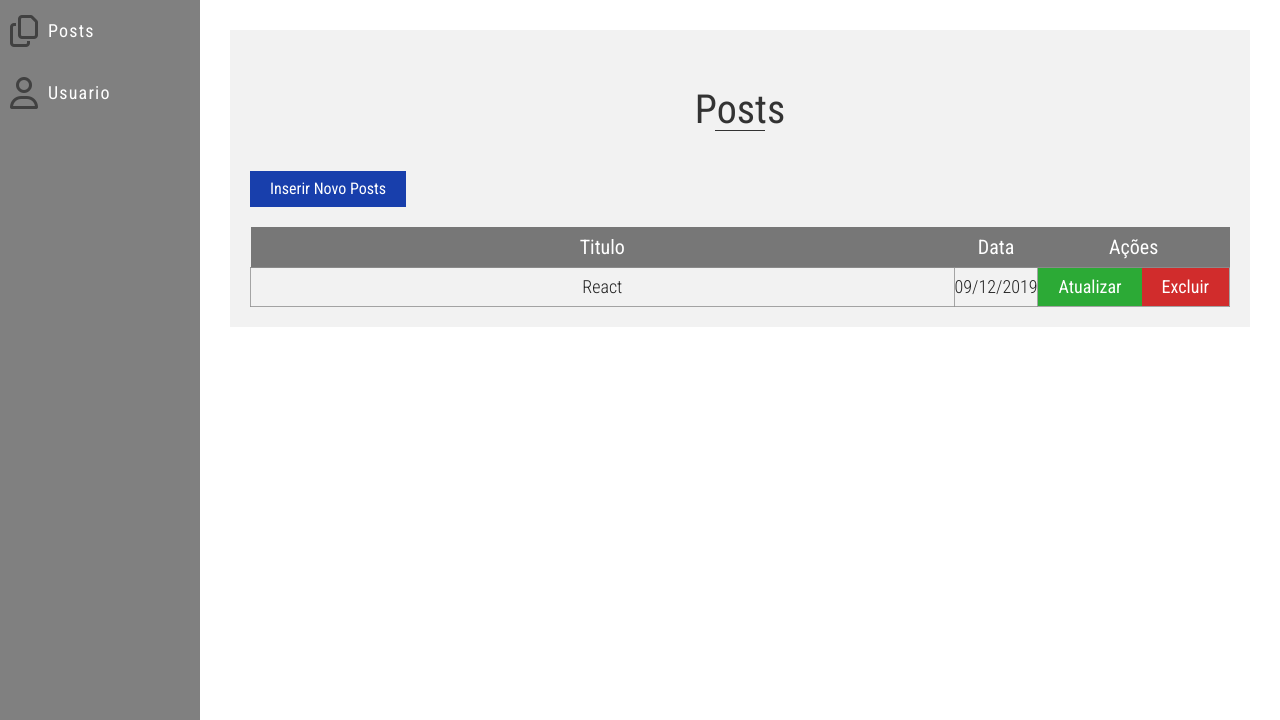
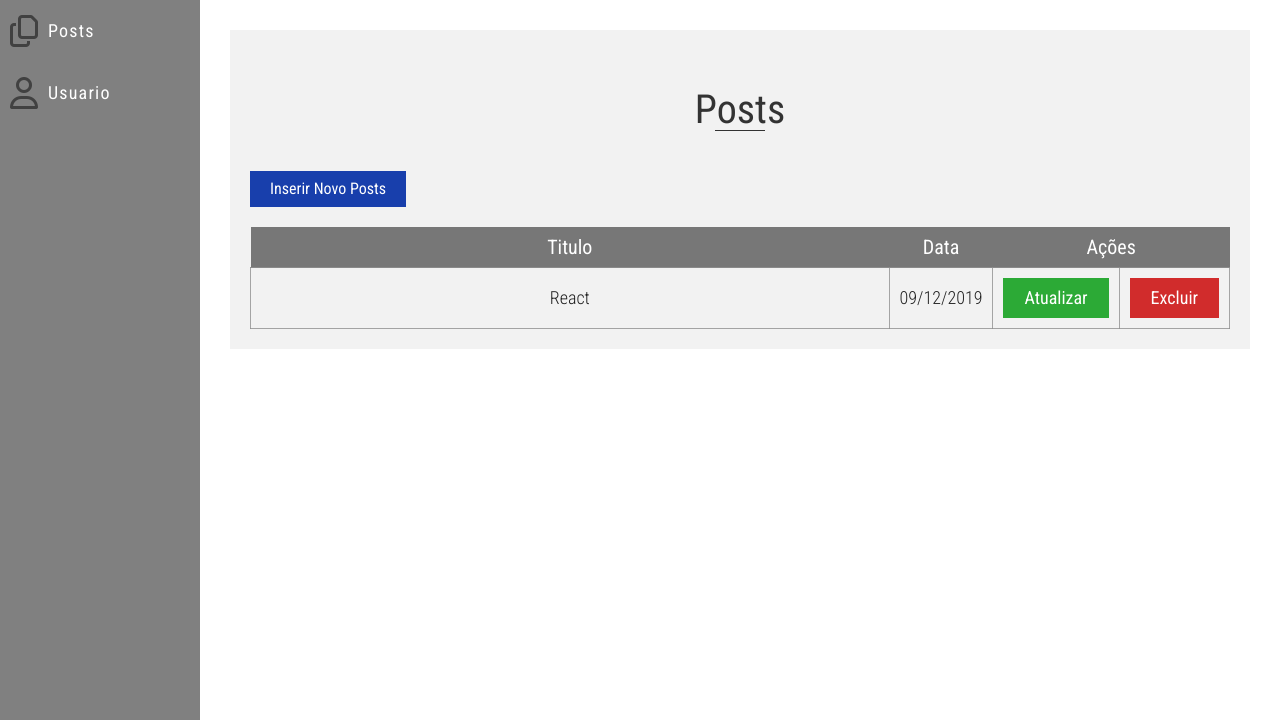
Before and after one commit to rodrigoviturino/microblog, a PHP site: page /admin-posts.html in a window 1280 px wide. Shown: the part 80-800 px from the top of the page. Run offline with PHP 8.4, Linux system fonts and the light colour scheme; some libraries are stand-ins or nearby versions; some web fonts are replaced.

Commit message:
Criação da pagina de admin com menu lateral e sendo feito a estilização, com sessões de posts, adicionando tabela e botões para o crud e o modal

```diff
--- a/admin-posts.html
+++ b/admin-posts.html
@@ -13,7 +13,7 @@
 <header class="header-admin">
     <div class="container header-admin__wrapper">
         <div class="grid-5 header-admin__wrapper__logo">
-            <a href="#">
+            <a href="admin.html">
                 Admin - Microblog
             </a>
         </div>
@@ -54,7 +54,7 @@
             </ul>
         </aside>
 
-        <section class="main-admin__wrapper__content">
+        <section class="main-admin__wrapper__content-posts">
 
             <!-- <div class="breadcrumb">
                 <p>Home / Posts</p>
@@ -80,7 +80,7 @@
                     <tr>
                         <th>Titulo</th>
                         <th>Data</th>
-                        <th>Ações</th>
+                        <th colspan="2">Ações</th>
                     </tr>
                 </thead>
 
@@ -90,6 +90,8 @@
                         <td>09/12/2019</td>
                         <td>
                             <a href="#" class="btn-update">Atualizar</a>
+                        </td>
+                        <td>
                             <a href="#" class="btn-delete">Excluir</a>
                         </td>
                     </tr>
--- a/sass/page/_panel.scss
+++ b/sass/page/_panel.scss
@@ -101,7 +101,7 @@
             }
         }
 
-        &__content {
+        &__content-posts {
             padding: 20px;
             width: 100%;
             margin: 30px 30px 30px 230px;
@@ -170,6 +170,7 @@
                     tr {
 
                         td {
+                            padding: 10px;
                             text-align: center;
                             width: 100%;
                             font-weight: 300;
@@ -179,9 +180,10 @@
 
                             .btn-update {
                                 display: table-cell;
-                                border-right: solid 0px rgba(34, 34, 34, 0.404);
                                 color: #fff;
+                                width: 100%;
                                 text-decoration: none;
+                                border: solid 1px rgb(44, 170, 54);
                                 padding: 10px 20px;
                                 background-color: rgb(44, 170, 54);
                                 transition: all 0.7s;
@@ -192,7 +194,7 @@
                                     transition: all 0.7s;
                                     background-color: transparent;
                                     color: rgb(44, 170, 54);
-                                    border: solid 0px rgb(44, 170, 54);
+                                    border: solid 1px rgb(44, 170, 54);
                                 }
                             }
 
@@ -202,13 +204,14 @@
                                 color: #fff;
                                 text-decoration: none;
                                 padding: 10px 20px;
+                                border: solid 1px rgb(209, 44, 44);
                                 background-color:rgb(209, 44, 44);
                                 @include type-7(16);
                                 &:hover {
                                     transition: all 0.7s;
                                     background-color: transparent;
                                     color: rgb(209, 44, 44);
-                                    border: solid 0px rgb(209, 44, 44);
+                                    border: solid 1px rgb(209, 44, 44);
                                 }
                             }
                         }
--- a/style.css
+++ b/style.css
@@ -1512,7 +1512,7 @@ img {
   font-family: "Roboto Condensed", sans-serif;
   font-size: 1.125em;
 }
-.main-admin__wrapper__content {
+.main-admin__wrapper__content-posts {
   padding: 20px;
   width: 100%;
   margin: 30px 30px 30px 230px;
@@ -1524,17 +1524,17 @@ img {
   /* Table Posts */
   /* end Table Posts */
 }
-.main-admin__wrapper__content .block-title {
+.main-admin__wrapper__content-posts .block-title {
   padding: 40px 0;
 }
-.main-admin__wrapper__content .block-title h2 {
+.main-admin__wrapper__content-posts .block-title h2 {
   text-align: center;
   color: #333;
   font-weight: 400;
   font-family: "Roboto Condensed", sans-serif;
   font-size: 2.5em;
 }
-.main-admin__wrapper__content .block-title h2::after {
+.main-admin__wrapper__content-posts .block-title h2::after {
   content: "";
   display: block;
   background-color: #333;
@@ -1542,10 +1542,10 @@ img {
   width: 50px;
   height: 1px;
 }
-.main-admin__wrapper__content .insert-posts {
+.main-admin__wrapper__content-posts .insert-posts {
   margin-bottom: 20px;
 }
-.main-admin__wrapper__content .insert-posts .btn-insert-posts {
+.main-admin__wrapper__content-posts .insert-posts .btn-insert-posts {
   display: inline-block;
   padding: 10px 20px;
   background-color: #183fac;
@@ -1556,13 +1556,13 @@ img {
   font-family: "Roboto Condensed", sans-serif;
   font-size: 1em;
 }
-.main-admin__wrapper__content .table-posts {
+.main-admin__wrapper__content-posts .table-posts {
   width: 100%;
 }
-.main-admin__wrapper__content .table-posts thead tr {
+.main-admin__wrapper__content-posts .table-posts thead tr {
   text-align: center;
 }
-.main-admin__wrapper__content .table-posts thead tr th {
+.main-admin__wrapper__content-posts .table-posts thead tr th {
   background-color: #777;
   color: #fff;
   font-weight: 400;
@@ -1571,7 +1571,8 @@ img {
   font-family: "Roboto Condensed", sans-serif;
   font-size: 1.25em;
 }
-.main-admin__wrapper__content .table-posts tbody tr td {
+.main-admin__wrapper__content-posts .table-posts tbody tr td {
+  padding: 10px;
   text-align: center;
   width: 100%;
   font-weight: 300;
@@ -1580,39 +1581,41 @@ img {
   font-family: "Roboto Condensed", sans-serif;
   font-size: 1.125em;
 }
-.main-admin__wrapper__content .table-posts tbody tr td .btn-update {
+.main-admin__wrapper__content-posts .table-posts tbody tr td .btn-update {
   display: table-cell;
-  border-right: solid 0px rgba(34, 34, 34, 0.404);
+  color: #fff;
+  width: 100%;
+  text-decoration: none;
+  border: solid 1px #2caa36;
+  padding: 10px 20px;
+  background-color: #2caa36;
+  transition: all 0.7s;
+  font-weight: 400;
+  font-family: "Roboto Condensed", sans-serif;
+  font-size: 1em;
+}
+.main-admin__wrapper__content-posts .table-posts tbody tr td .btn-update:hover {
+  transition: all 0.7s;
+  background-color: transparent;
+  color: #2caa36;
+  border: solid 1px #2caa36;
+}
+.main-admin__wrapper__content-posts .table-posts tbody tr td .btn-delete {
+  display: table-cell;
+  font-weight: 400;
   color: #fff;
   text-decoration: none;
   padding: 10px 20px;
-  background-color: #2caa36;
-  transition: all 0.7s;
-  font-weight: 400;
+  border: solid 1px #d12c2c;
+  background-color: #d12c2c;
   font-family: "Roboto Condensed", sans-serif;
   font-size: 1em;
 }
-.main-admin__wrapper__content .table-posts tbody tr td .btn-update:hover {
-  transition: all 0.7s;
-  background-color: transparent;
-  color: #2caa36;
-  border: solid 0px #2caa36;
-}
-.main-admin__wrapper__content .table-posts tbody tr td .btn-delete {
-  display: table-cell;
-  font-weight: 400;
-  color: #fff;
-  text-decoration: none;
-  padding: 10px 20px;
-  background-color: #d12c2c;
-  font-family: "Roboto Condensed", sans-serif;
-  font-size: 1em;
-}
-.main-admin__wrapper__content .table-posts tbody tr td .btn-delete:hover {
+.main-admin__wrapper__content-posts .table-posts tbody tr td .btn-delete:hover {
   transition: all 0.7s;
   background-color: transparent;
   color: #d12c2c;
-  border: solid 0px #d12c2c;
+  border: solid 1px #d12c2c;
 }
 
 /* end Side Panel */
```
